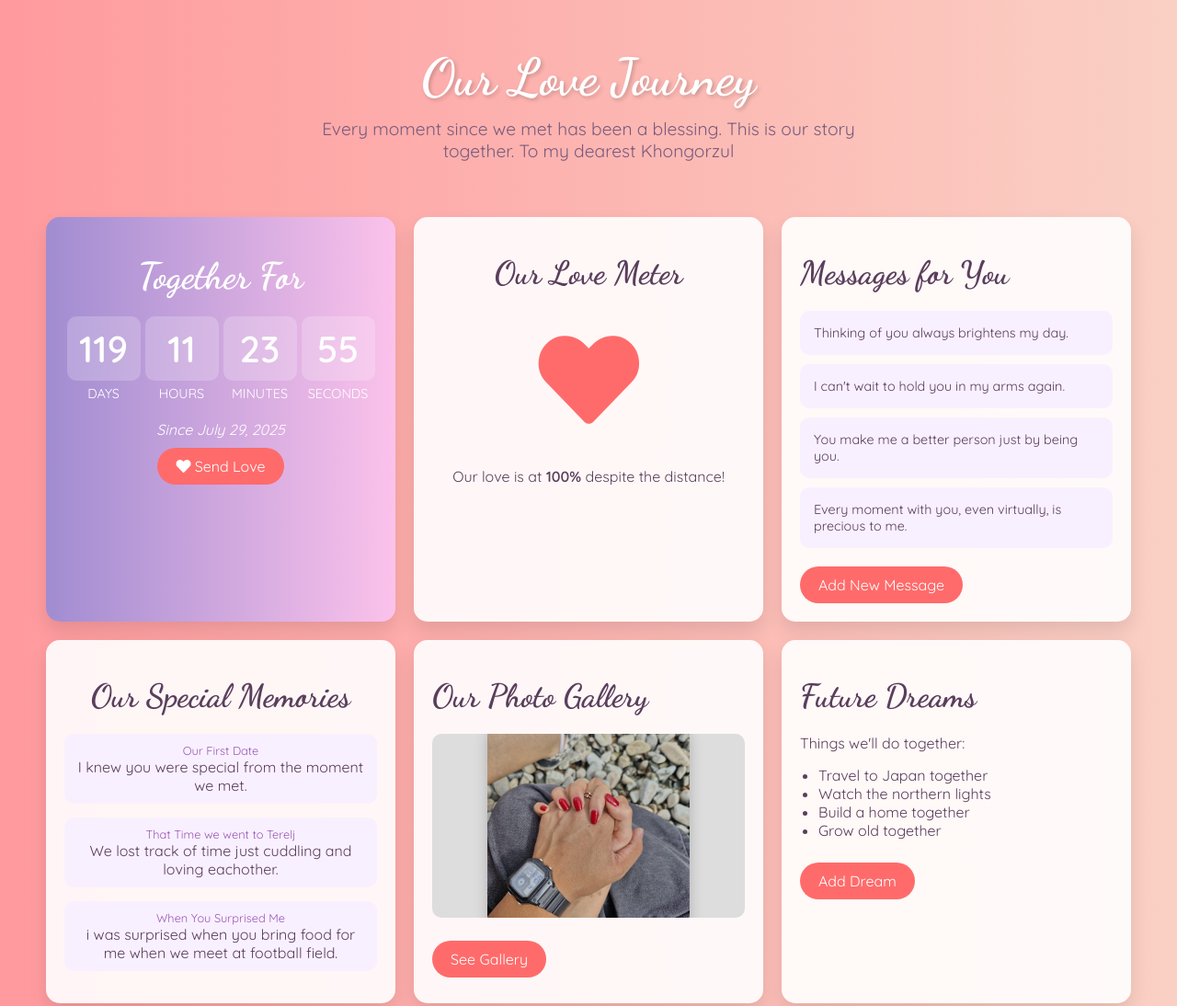
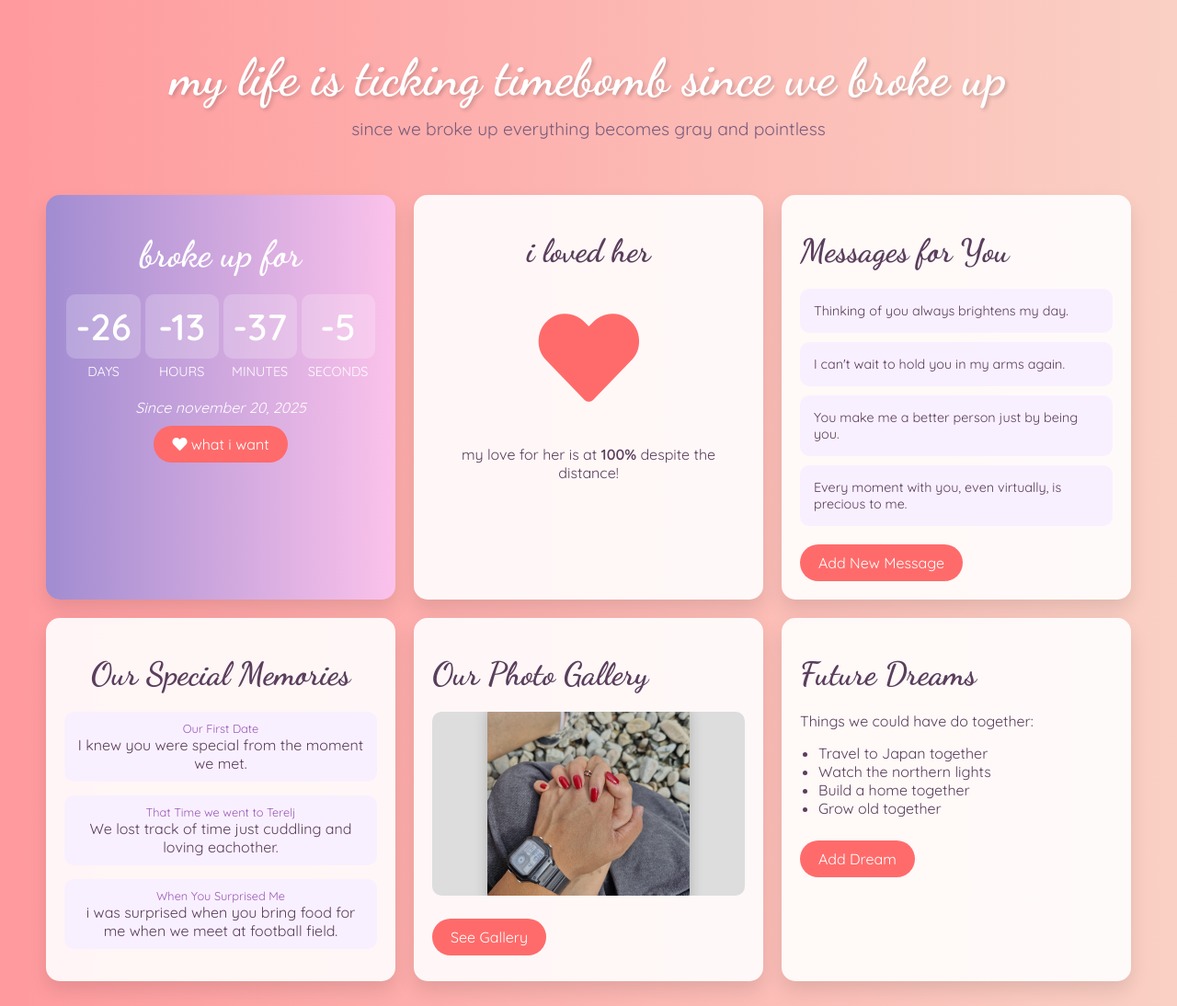
Before and after one commit to gegeemandah/khoju, a plain HTML site: page index.html in a window 1280 px wide. Shown: the top 1094 px of the page at 92% size. Drawn offline with nearby package versions, Linux system fonts and the light colour scheme.

Commit message:
we broke up

```diff
--- a/index.html
+++ b/index.html
@@ -439,16 +439,15 @@
     <div id="app">
       <div id="page1" class="page active">
         <header>
-          <h1>Our Love Journey</h1>
+          <h1>my life is ticking timebomb since we broke up</h1>
           <p class="subtitle">
-            Every moment since we met has been a blessing. This is our story
-            together. To my dearest Khongorzul
+            since we broke up everything becomes gray and pointless
           </p>
         </header>
 
         <div class="container">
           <div class="card countup-box">
-            <h2 class="countup-title">Together For</h2>
+            <h2 class="countup-title">broke up for </h2>
             <div class="countup-numbers">
               <div class="time-unit">
                 <div class="time-value">{{ days }}</div>
@@ -469,16 +468,16 @@
             </div>
             <p class="anniversary-date">Since {{ startDate }}</p>
             <button class="btn" @click="sendLove">
-              <i class="fas fa-heart"></i> Send Love
+              <i class="fas fa-heart"></i> what i want
             </button>
           </div>
 
           <div class="card love-meter">
-            <h2>Our Love Meter</h2>
+            <h2>i loved her</h2>
             <div class="heart-container">
               <div class="heart"><i class="fas fa-heart"></i></div>
             </div>
-            <p>Our love is at <strong>100%</strong> despite the distance!</p>
+            <p>my love for her is at <strong>100%</strong> despite the distance!</p>
           </div>
 
           <div class="card message-box">
@@ -519,7 +518,7 @@
 
           <div class="card">
             <h2>Future Dreams</h2>
-            <p>Things we'll do together:</p>
+            <p>Things we could have do together:</p>
             <ul style="margin: 15px 0 15px 20px">
               <li v-for="(dream, index) in dreams" :key="index">{{ dream }}</li>
             </ul>
@@ -538,7 +537,7 @@
         <footer>
           <p>
             Made with <i class="fas fa-heart" style="color: #ff6b6b"></i> for my
-            amazing girlfriend
+            amazing ex-girlfriend
           </p>
           <p>Distance is just a test of how far love can travel.</p>
           <p>Made by Gegeemandakh @2025</p>
@@ -653,7 +652,7 @@
           hours: 0,
           minutes: 0,
           seconds: 0,
-          startDate: "July 29, 2025",
+          startDate: "november 20, 2025",
           togetherTime: "0 days, 0 hours, 0 minutes, 0 seconds",
           messages: [
             "Thinking of you always brightens my day.",
@@ -685,7 +684,7 @@
         },
         methods: {
           updateCountup() {
-            const startDate = new Date(2025, 6, 29);
+            const startDate = new Date(2025, 11, 21);
 
             const now = new Date();
             const diff = now - startDate;
@@ -701,7 +700,7 @@
           },
           sendLove() {
             alert(
-              "Love sent! 💖 Imagine your girlfriend feeling a warm hug right now!"
+              "wanna kill myself!"
             );
           },
           addMessage() {
```
